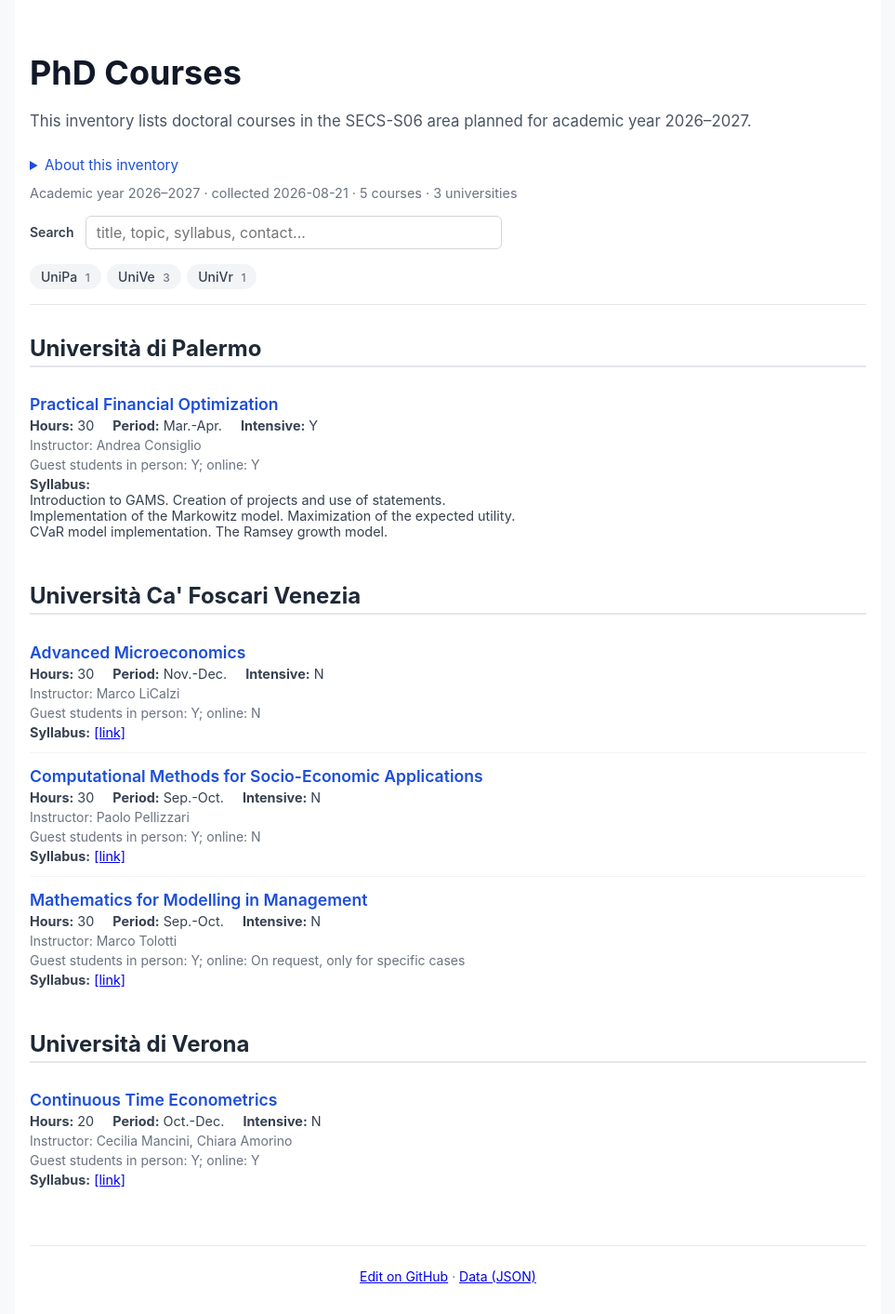
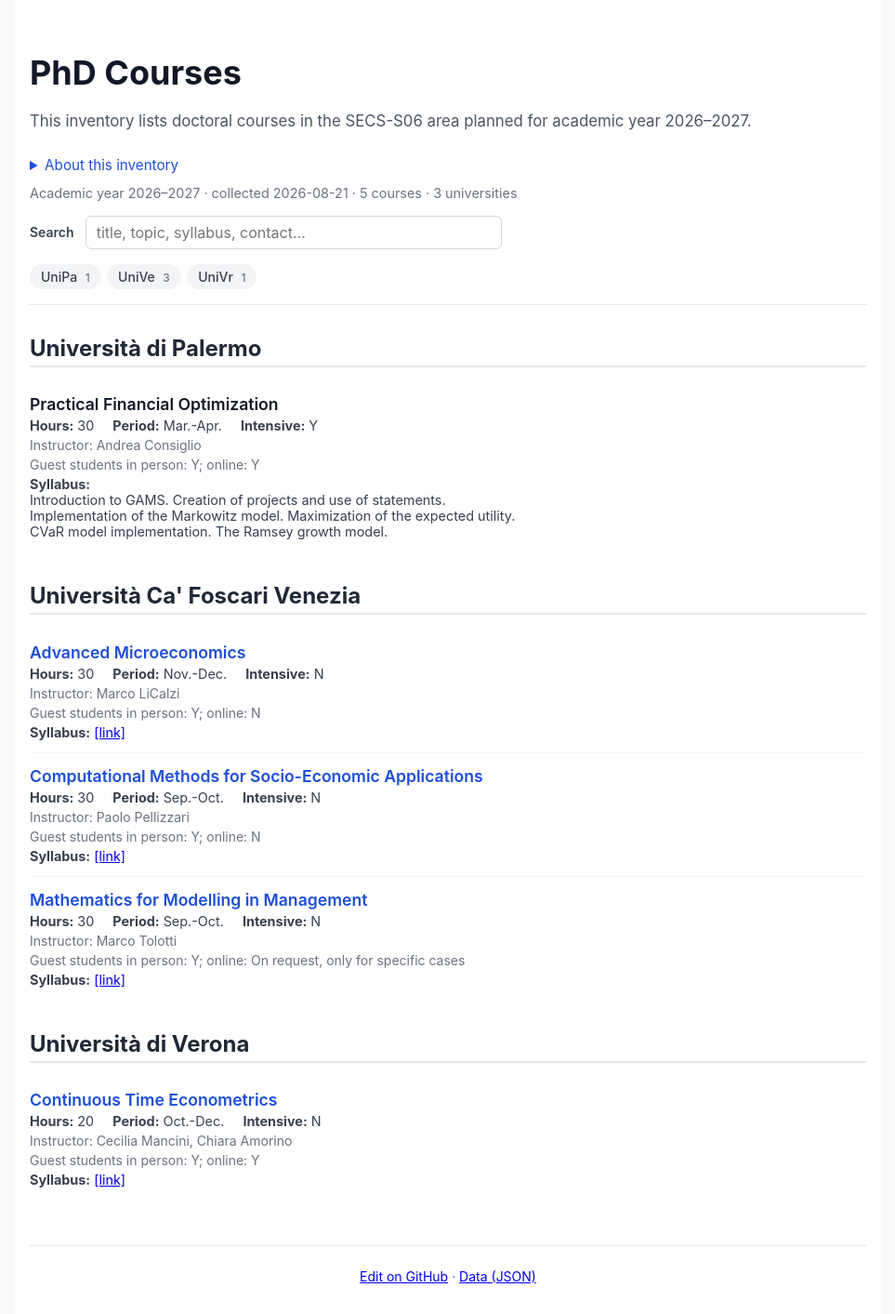
Before and after one commit to mlicalzi/phd_courses, a Jekyll site: the page built from index.html, in a window 1280 px wide. Shown: the whole page at 93% size, without its empty margins (158-1121 px from the left). Built offline with Jekyll 4.4.1, drawn with Linux system fonts in a browser that asks for light colours.

Commit message:
Update index.html

```diff
--- a/index.html
+++ b/index.html
@@ -44,7 +44,7 @@ title: PhD Courses | SECS-S06
   <ul class="thesis-list">
     {% for c in group.items %}
     <li class="course" id="{{ c.university | slugify }}-{{ c.title | slugify }}">
-      <div class="thesis-title">{% if c.url and c.url != '' %}<a href="{{ c.url }}" target="_blank" rel="noreferrer">{{ c.title | escape }}</a>{% else %}<a href="#{{ group.name | slugify }}-{{ c.title | slugify }}">{{ c.title | escape }}</a>{% endif %}</div>
+      <div class="thesis-title">{% if c.url and c.url != '' %}<a href="{{ c.url }}" target="_blank" rel="noreferrer">{{ c.title | escape }}</a>{% else %}<span class="title-plain">{{ c.title | escape }}</span>{% endif %}</div>
       <div class="thesis-meta">
         {% if c.hours %}<span><strong>Hours:</strong> {{ c.hours | escape }}</span>{% endif %}
         {% if c.period %}<span><strong>Period:</strong> {{ c.period | escape }}</span>{% endif %}
```
